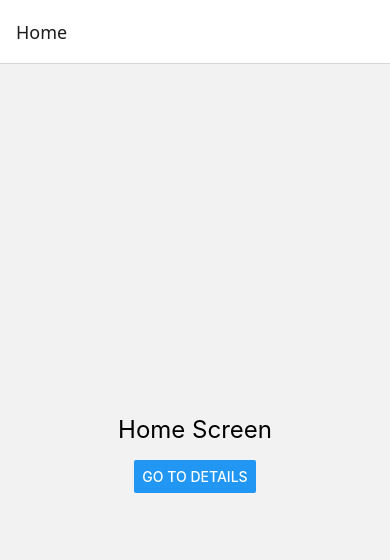
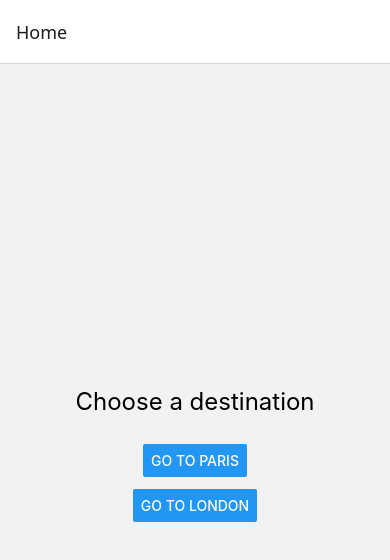
Before and after one commit to hamzassanli/TravelApp, a React Native app: screen /Home in a window 390 px wide. Shown: the top 560 px of the page. Built offline with nearby package versions, Linux system fonts and the light colour scheme.

Commit message:
feat: ekranlar arasında veri aktarmak için route params ekleme (Bölüm 3)

```diff
--- a/screens/DetailsScreen.js
+++ b/screens/DetailsScreen.js
@@ -2,16 +2,29 @@
 import React from 'react';
 import { View, Text, Button } from 'react-native';
 
-function DetailsScreen({ navigation }) {
+function DetailsScreen({ route, navigation }) {
+  const { place, rating } = route.params;
+
+  let ratingMessage = 'Nice place to visit.';
+  if (rating === 5) {
+    ratingMessage = 'Top rated destination! 🌟';
+  }
+
   return (
     <View
       style={{
         flex: 1,
         alignItems: 'center',
         justifyContent: 'center',
+        gap: 8,
       }}
     >
-      <Text style={{ fontSize: 24, marginBottom: 16 }}>Details Screen</Text>
+      <Text style={{ fontSize: 24, marginBottom: 8 }}>
+        Welcome to {place}
+      </Text>
+      <Text style={{ fontSize: 18 }}>Rating: {rating} / 5</Text>
+      <Text style={{ fontSize: 16, marginBottom: 16 }}>{ratingMessage}</Text>
+
       <Button title="Go Back" onPress={() => navigation.goBack()} />
     </View>
   );
--- a/screens/HomeScreen.js
+++ b/screens/HomeScreen.js
@@ -1,3 +1,4 @@
+
 // screens/HomeScreen.js
 import React from 'react';
 import { View, Text, Button } from 'react-native';
@@ -9,12 +10,25 @@ function HomeScreen({ navigation }) {
         flex: 1,
         alignItems: 'center',
         justifyContent: 'center',
+        gap: 12,
       }}
     >
-      <Text style={{ fontSize: 24, marginBottom: 16 }}>Home Screen</Text>
+      <Text style={{ fontSize: 24, marginBottom: 16 }}>
+        Choose a destination
+      </Text>
+
       <Button
-        title="Go to Details"
-        onPress={() => navigation.navigate('Details')}
+        title="Go to Paris"
+        onPress={() =>
+          navigation.navigate('Details', { place: 'Paris', rating: 5 })
+        }
+      />
+
+      <Button
+        title="Go to London"
+        onPress={() =>
+          navigation.navigate('Details', { place: 'London', rating: 4 })
+        }
       />
     </View>
   );
```
